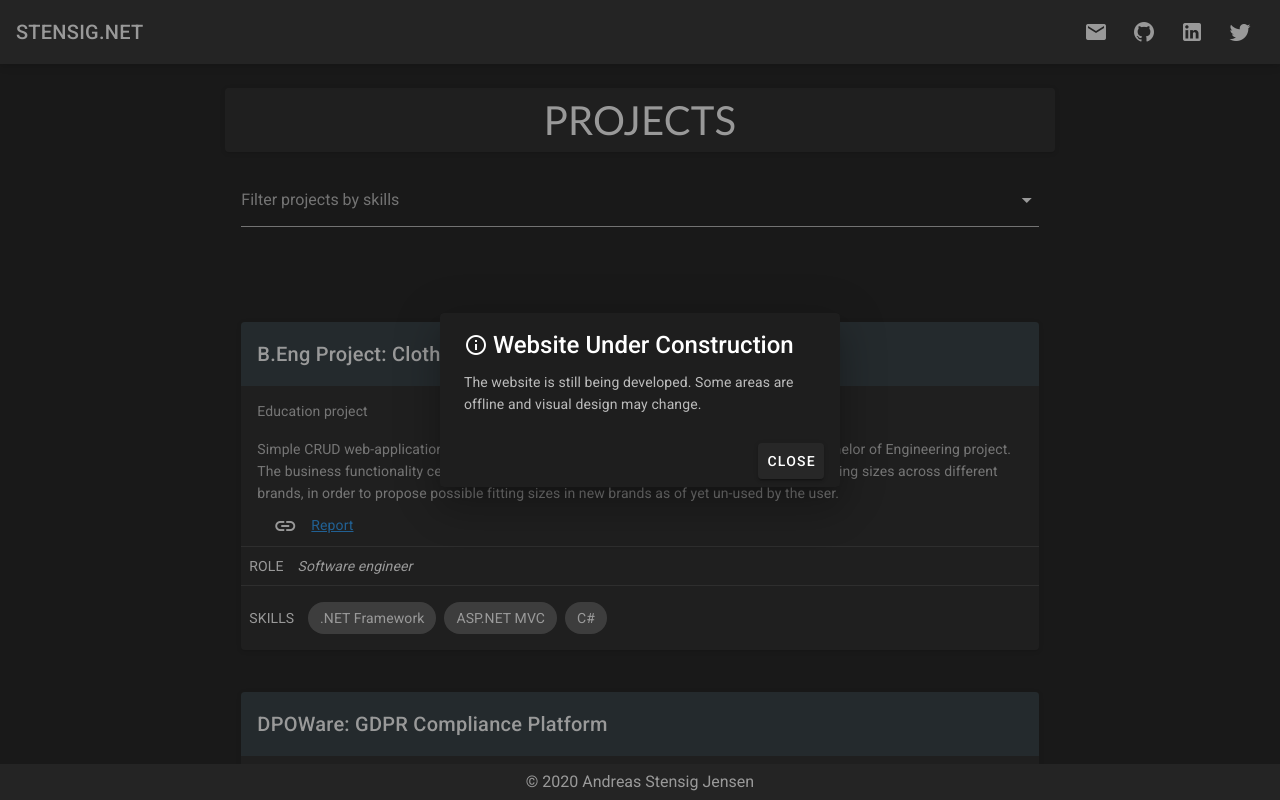
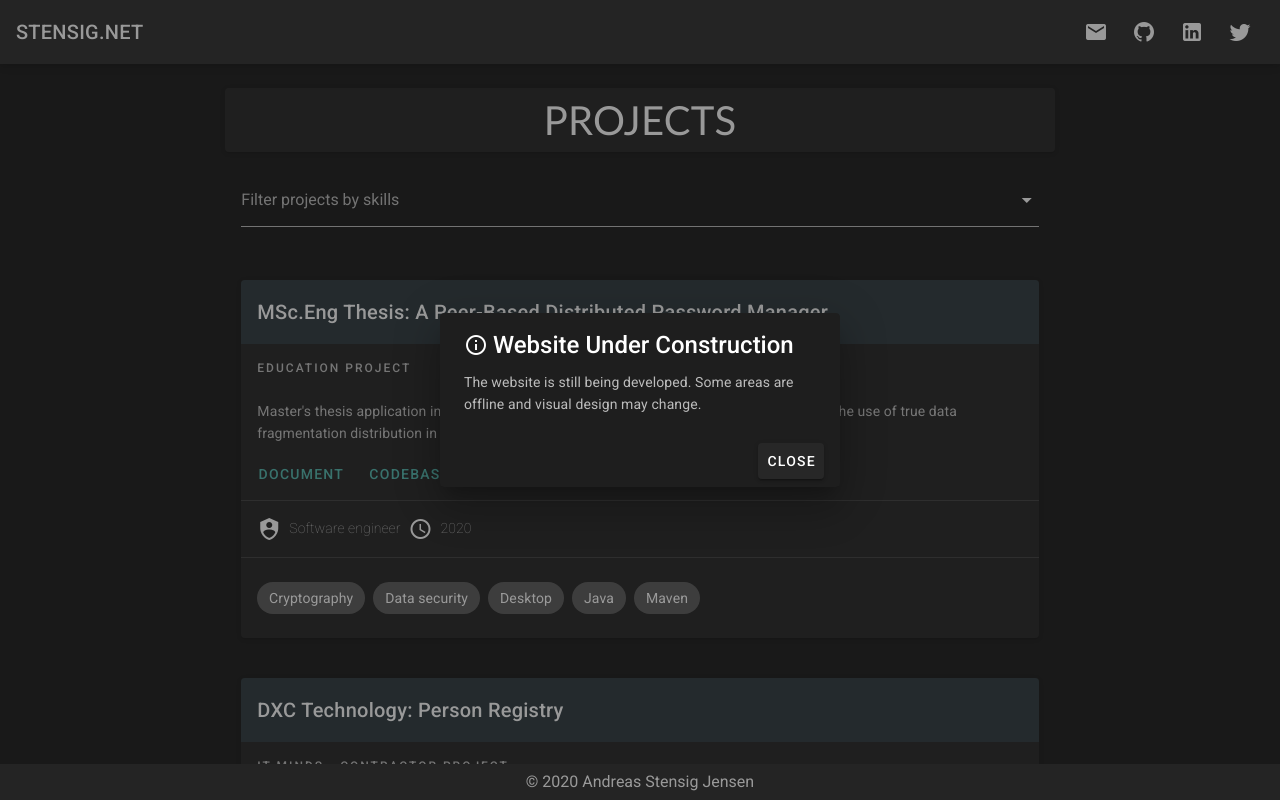
Before and after one commit to denDAY04/denDAY04.github.io, a Vue app: page /#/projects in a window 1280 px wide. Shown: the top 800 px of the page. Built offline with nearby package versions, Linux system fonts and the light colour scheme.

Commit message:
Projects page styling and minor data changes

```diff
--- a/public/data/projects.json
+++ b/public/data/projects.json
@@ -2,16 +2,19 @@
   {
     "title": "EG: Municipal Economic Benefits Platform",
     "description": "A large-scale microservice web-platform offering municipal services regarding requesting, managing, and analysing economic benefit packages offered by the national government to private individuals. The services had a large focus on integrations to other third-party services e.g. taxation systems in order to satisfy their domain functionality. The agile development process included a team of developers (10+), UX designers, testers, and veteran domain experts.",
-    "skills": ["Agile", "Java", "Spring Framework", "Maven", "Hibernate", "Backbone.js", "Microservice architecture", "Single-page application (SPA)", "REST API", "Model-view-Viewmodel (MVVM)", "IBM DB2", "Domain Driven Design (DDD)"],
-    "affiliate": "IT Minds - consultant",
-    "role": ["Full-stack developer"]
+    "skills": ["Agile", "Java", "Spring Framework", "Maven", "Hibernate", "Backbone.js", "Microservice architecture", "Single-page application (SPA)", "REST API", "Model-view-Viewmodel (MVVM)", "IBM DB2", "Domain Driven Design (DDD)", "Web"],
+    "affiliate": "IT Minds - contractor",
+    "role": ["Software engineer"],
+    "start": 2016,
+    "end": 2017
   },
   {
-    "title": "Tia Technology: Digital Insurance Platform",
+    "title": "Tia Technology: Insurance Platform",
     "description": "A web-platform utilising microservices and microfrontends to build a dynamic platform for exposing different sub-domains within a general insurance domain, both for customer self-service and company processes. The platform functioned as a separate system integrating with an existing enterprise exposing the core domain features. The Agile development process consisted of a handful of developers and a few UX designers.",
-    "skills": ["Agile", "Java", "Spring Framework", "Maven", "Hibernate", "Microservice architecture", "Single-page application (SPA)", "REST API", "Model-view-Viewmodel (MVVM)", "Oracle DB", "Docker", "Domain Driven Design (DDD)", "Amazon Web Services (AWS)"],
-    "affiliate": "IT Minds - consultant",
-    "role": ["Back-end developer"],
+    "skills": ["Agile", "Java", "Spring Framework", "Maven", "Hibernate", "Microservice architecture", "Single-page application (SPA)", "REST API", "Model-view-Viewmodel (MVVM)", "Oracle DB", "Docker", "Domain Driven Design (DDD)", "Amazon Web Services (AWS)", "Web"],
+    "affiliate": "IT Minds - contractor",
+    "role": ["Software engineer"],
+    "start": 2019,
     "links": [
       {
         "label": "Homepage",
@@ -20,11 +23,21 @@
     ]
   },
   {
+    "title": "DXC Technology: Person Registry",
+    "description": "A re-implementation of an existing large-scale person registry mainframe as a group of service-oriented Java web-applications. These systems were integrated as part of a larger application-stack overhaul, introducing Elasticsearch for analytics, Apache Kafka for decoupled event-driven communication with batch processes, and GraphQL for future-proofing the public API which was otherwise exposed with a proprietary stateful protocol. The applications integrated with an existing IBM DB2 database.",
+    "skills": ["Agile", "Java", "Spring Framework", "Maven", "Hibernate", "Service-oriented architecture", "Mainframe/NATURAL analysis", "IBM DB2", "Docker", "Domain Driven Design (DDD)", "Elasticsearch", "GraphQL", "Apache Kafka", "Batch", "Web"],
+    "affiliate": "IT Minds - contractor",
+    "role": ["Software engineer"],
+    "start": 2020
+  },
+  {
     "title": "Optimise: File Management Platform",
     "description": "A web-application facilitating advanced file hosting and management within the domain of construction projects and their complex needs for advanced archive rules, presentation of different document types, and authorization based on user profession. The agile process centered around an out-sourced developer team in India and Poland, with the technical team lead and project management located on-site in Denmark. This project was started after the development cycle had already been on-going for some time and needed better and more streamlined coordination.",
-    "skills": ["Agile", "Java", "Spring Framework", "Gradle", "Hibernate", "Angular.js", "Team lead", "System architect", "Single-page application (SPA)", "REST API", "Model-view-Viewmodel (MVVM)", "MySQL", "Amazon Web Services (AWS)"],
-    "affiliate": "IT Minds - consultant",
+    "skills": ["Agile", "Java", "Spring Framework", "Gradle", "Hibernate", "Angular.js", "Team lead", "System architect", "Single-page application (SPA)", "REST API", "Model-view-Viewmodel (MVVM)", "MySQL", "Amazon Web Services (AWS)", "Web"],
+    "affiliate": "IT Minds - contractor",
     "role": ["System architect", "Team lead", "Software engineer"],
+    "start": 2018,
+    "end": 2019,
     "links": [
       {
         "label": "Homepage",
@@ -35,9 +48,10 @@
   {
     "title": "XMedicus: General Practitioner Platform",
     "description": "A web-application for general practitioners and their clients, enabling asynchronous communication between the parties, and handing general coordination with meetings, receipts etc. The project consisted of further development on the existing system, expanding its features and bug fixing.",
-    "skills": ["C#", ".NET Core", "ASP.NET MVC", "PostgreSQL", "NuGet", "Docker"],
-    "affiliate": "IT Minds - consultant",
-    "role": ["Full-stack developer"],
+    "skills": ["C#", ".NET Core", "ASP.NET MVC", "PostgreSQL", "NuGet", "Docker", "Web"],
+    "affiliate": "IT Minds - contractor",
+    "role": ["Software engineer"],
+    "start": 2018,
     "links": [
       {
         "label": "Homepage",
@@ -48,9 +62,10 @@
   {
     "title": "DPOWare: GDPR Compliance Platform",
     "description": "A web-application for companies to manage, monitor, and document their GDPR compliance through workflows, checklists, reminders etc. The project constituted the initial release phase of the application, from conception to development and release. The project was developed by a couple of developers with close contact to the stakeholders, which served as the domain experts.",
-    "skills": ["Java", "Spring Framework", "EclipseLink", "Vaadin", "MySQL", "Amazon Web Services (AWS)"],
-    "affiliate": "IT Minds - consultant",
-    "role": ["Full-stack developer"],
+    "skills": ["Java", "Spring Framework", "EclipseLink", "Vaadin", "MySQL", "Amazon Web Services (AWS)", "Web"],
+    "affiliate": "IT Minds - contractor",
+    "role": ["Software engineer"],
+    "start": 2017,
     "links": [
       {
         "label": "Homepage",
@@ -61,33 +76,37 @@
   {
     "title": "Taxinævnet: Administrative Platform",
     "description": "A simple CRUD web-application for a company to manage their taxi driver's license information.",
-    "skills": ["C#", ".NET Core", "ASP.NET MVC", "Microsoft SQL", "jQuery"],
-    "affiliate": "IT Minds - consultant",
-    "role": ["Full-stack developer"]
+    "skills": ["C#", ".NET Core", "ASP.NET MVC", "Microsoft SQL", "jQuery", "Web"],
+    "affiliate": "IT Minds - contractor",
+    "role": ["Software engineer"],
+    "start": 2016
   },
   {
     "title": "Maersk Oil Trading: Batch System",
     "description": "A small asynchronous batch program handling periodic data-synchronisation between different data sources.",
-    "skills": ["C++", "ODBC", "Microsoft SQL"],
-    "affiliate": "IT Minds - consultant",
-    "role": ["Software engineer"]
+    "skills": ["C++", "ODBC", "Microsoft SQL", "Batch"],
+    "affiliate": "IT Minds - contractor",
+    "role": ["Software engineer"],
+    "start": 2016
   },
   {
     "title": "Maersk Oil Trading: Resource Management Application",
     "description": "This project focused on expanding the features of an existing (internally) mass-deployed desktop application handling resource management and analysis.",
-    "skills": ["C++", "Microsoft Access", "ActiveX Data Objects (ADO)", "Visual Component Library (VCL)"],
-    "affiliate": "IT Minds - consultant",
-    "role": ["Software engineer"]
+    "skills": ["C++", "Microsoft Access", "ActiveX Data Objects (ADO)", "Visual Component Library (VCL)", "Desktop"],
+    "affiliate": "IT Minds - contractor",
+    "role": ["Software engineer"],
+    "start": 2016
   },
   {
     "title": "MSc.Eng Thesis: A Peer-Based Distributed Password Manager",
     "description": "Master's thesis application in the form of a password manager with added security through the use of true data fragmentation distribution in a peer-network, decentralizing the application's secret data.",
-    "skills": ["Java", "Maven", "Cryptography"],
+    "skills": ["Java", "Maven", "Cryptography", "Data security", "Desktop"],
     "affiliate": "Education",
     "role": ["Software engineer"],
+    "start": 2020,
     "links": [
       {
-        "label": "Report",
+        "label": "Document",
         "href": "/documents/thesis.pdf"
       },
       {
@@ -99,12 +118,13 @@
   {
     "title": "B.Eng Project: Clothing Web-Application",
     "description": "Simple CRUD web-application, designed and implemented as part of the product for my Bachelor of Engineering project. The business functionality centered around using primitive statistical analysis of user's clothing sizes across different brands, in order to propose possible fitting sizes in new brands as of yet un-used by the user.",
-    "skills": ["C#", ".NET Framework", "ASP.NET MVC"],
+    "skills": ["C#", ".NET Framework", "ASP.NET MVC", "Web"],
     "affiliate": "Education",
     "role": ["Software engineer"],
+    "start": 2017,
     "links": [
       {
-        "label": "Report",
+        "label": "Document",
         "href": "/documents/CloseFit.pdf"
       }
     ]
--- a/src/views/ProjectsPage.vue
+++ b/src/views/ProjectsPage.vue
@@ -12,6 +12,7 @@
           v-model="skillsQuery"
           :items="skillsList"
           label="Filter projects by skills"
+          class="mb-n10"
           multiple
           clearable
           chips
@@ -23,33 +24,38 @@
         <v-card
           v-for="project in displayProjects"
           :key="project.title"
-          class="skill-card"
+          class="my-10"
+          raised
         >
-          <v-card-title class="blue-grey darken-4">{{ project.title }}</v-card-title>
-          <v-card-subtitle class="project-affiliate">
+          <v-card-title class="blue-grey darken-4">
+            {{ project.title }}
+          </v-card-title>
+          <v-card-subtitle class="mt-2 overline">
             {{ project.affiliate }} project
           </v-card-subtitle>
           <v-card-text>
             {{ project.description}}
           </v-card-text>
-          <v-card-actions v-if="project.links !== undefined" class="project-links">
-            <v-item-group>
-              <v-item>
-                <v-icon class="project-link">mdi-link</v-icon>
-              </v-item>
-              <v-item class="project-link" v-for="link in project.links" :key="link.label">
-                <a :href="link.href" target="_blank">{{ link.label }}</a>
-              </v-item>
-            </v-item-group>
+          <v-card-actions v-if="projectHasLinks(project)" class="mt-n3">
+            <v-btn
+              v-for="link in project.links" :key="link.label"
+              color="teal lighten-2"
+              @click="openProjectLink(link)"
+              text
+            >
+              {{ link.label }}
+            </v-btn>
           </v-card-actions>
           <v-divider/>
-          <v-card-actions>
-            <div class="text-uppercase skills">Role</div>
-            <span class="font-italic">{{ printRoles(project.role) }}</span>
-          </v-card-actions>
+          <v-card-text>
+            <v-icon class="mr-2" title="Role">mdi-shield-account</v-icon>
+            <span class="font-weight-thin">{{ printRoles(project) }}</span>
+
+            <v-icon class="mx-2" title="Year">mdi-clock-outline</v-icon>
+            <span class="font-weight-thin">{{ printTime(project) }}</span>
+          </v-card-text>
           <v-divider/>
-          <v-card-actions>
-            <div class="text-uppercase skills">Skills</div>
+          <v-card-text>
             <v-chip-group column>
               <v-chip
                 v-for="skill in project.skills"
@@ -59,7 +65,7 @@
                 {{ skill }}
               </v-chip>
             </v-chip-group>
-          </v-card-actions>
+          </v-card-text>
         </v-card>
       </v-card-text>
     </v-col>
@@ -85,10 +91,14 @@ export default {
     const vm = this;
     axios.get('data/projects.json').then((response) => {
       vm.projects = response.data.sort((a, b) => {
-        if (a.title > b.title) return 1;
-        if (a.title < b.title) return -1;
+        if (a.start > b.start) return 1;
+        if (a.start < b.start) return -1;
+
+        if (a.end > b.start) return 1;
+        if (a.start < b.end) return -1;
+
         return 0;
-      });
+      }).reverse();
 
       vm.projects.forEach((p) => {
         p.skills.sort();
@@ -140,8 +150,8 @@ export default {
         window.eventBus.$emit('message', { type: 'I', msg: 'Already filtering on this skill' });
       }
     },
-    printRoles(roleList) {
-      const it = roleList[Symbol.iterator]();
+    printRoles(project) {
+      const it = project.role[Symbol.iterator]();
       let role = it.next();
       let text = role.value;
       role = it.next();
@@ -152,24 +162,23 @@ export default {
       }
       return text;
     },
+    printTime(project) {
+      let text = project.start;
+      if (project.end !== undefined) {
+        text += ` - ${project.end}`;
+      }
+      return text;
+    },
+    openProjectLink(link) {
+      window.open(link.href, '_blank');
+    },
+    projectHasLinks(project) {
+      return project.links !== undefined && project.links.length > 0;
+    },
   },
 };
 </script>
 
 <style scoped>
-.skill-card {
-  margin-top: 3em;
-}
-.skills {
-  margin-right: 1em;
-}
-.project-link {
-  margin-left: 1em;
-}
-.project-affiliate {
-  margin-top: 1em;
-}
-.project-links {
-  margin-top: -1em;
-}
+
 </style>
```
